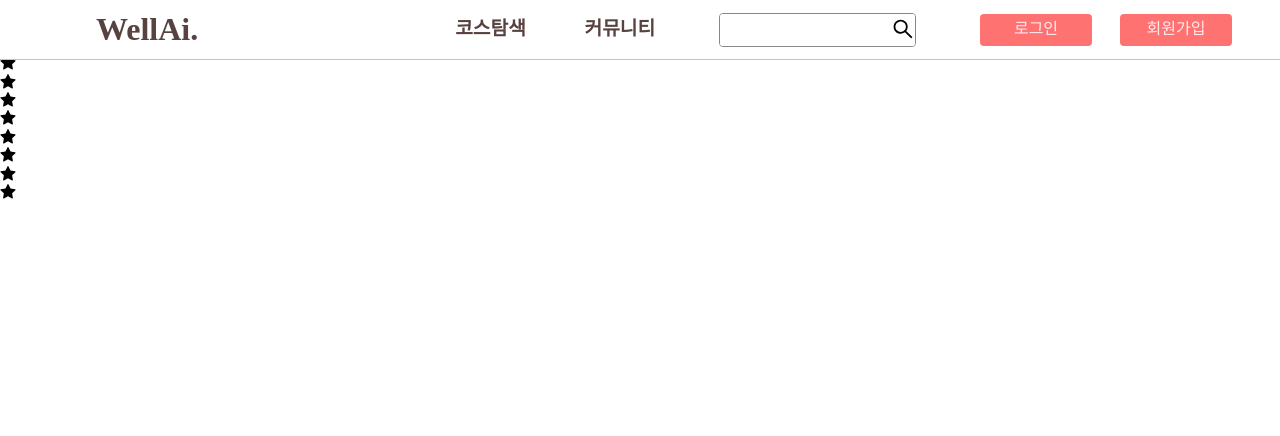
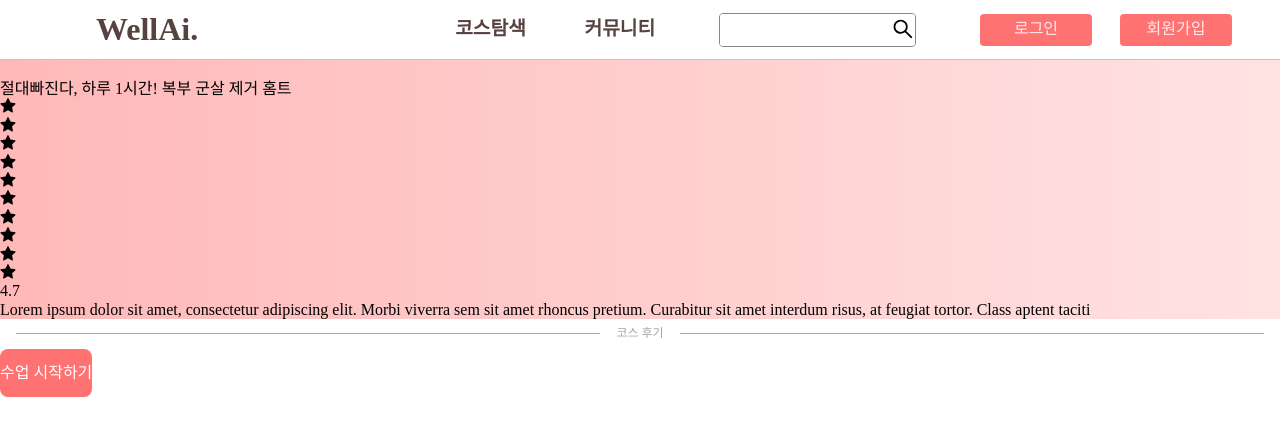
Before and after one commit to JShwa0429/wellai, a React (Create React App) app: page /course/1 in a window 1280 px wide. Shown: the top 436 px of the page. Built offline with nearby package versions, Linux system fonts and the light colour scheme.

Commit message:
feat : MR 전 준비

```diff
--- a/package.json
+++ b/package.json
@@ -8,8 +8,6 @@
     "@testing-library/jest-dom": "^5.16.2",
     "@testing-library/react": "^12.1.2",
     "@testing-library/user-event": "^13.5.0",
-    "@types/react-youtube": "^7.10.0",
-    "@types/redux-logger": "^3.0.9",
     "antd": "^4.18.7",
     "axios": "^0.26.0",
     "js-cookie": "^3.0.1",
@@ -17,11 +15,9 @@
     "react-dom": "^17.0.2",
     "react-hook-form": "^7.27.0",
     "react-icons": "^4.3.1",
-    "react-player": "^2.9.0",
     "react-redux": "^7.2.6",
     "react-router-dom": "^6.2.1",
     "react-scripts": "5.0.0",
-    "react-youtube": "^7.14.0",
     "redux-logger": "^3.0.6",
     "styled-components": "^5.3.3",
     "styled-normalize": "^8.0.7",
@@ -53,6 +49,7 @@
     ]
   },
   "devDependencies": {
+    "@types/redux-logger": "^3.0.9",
     "@types/antd": "^1.0.0",
     "@types/axios": "^0.14.0",
     "@types/jest": "^27.4.0",
--- a/src/components/header/Header.tsx
+++ b/src/components/header/Header.tsx
@@ -7,7 +7,7 @@ const Header = () => {
   const logoName = 'WellAi.';
   return (
     <DivHeader>
-      <Link to="home">
+      <Link to="/">
         <h1>{logoName}</h1>
       </Link>
       <Nav />
--- a/src/pages/CourseDetailPage.tsx
+++ b/src/pages/CourseDetailPage.tsx
@@ -1,12 +1,67 @@
 import { Rate } from 'antd';
+import { useParams, Link } from 'react-router-dom';
+import styled from 'styled-components';
 
 const CourseDetailPage = () => {
+  const id = useParams();
+
+  const data = {
+    title: '절대빠진다, 하루 1시간! 복부 군살 제거 홈트',
+    score: 4.7,
+    explain:
+      'Lorem ipsum dolor sit amet, consectetur adipiscing elit. Morbi viverra sem sit amet rhoncus pretium. Curabitur sit amet interdum risus, at feugiat tortor. Class aptent taciti ',
+  };
   return (
-    <div>
-      코스 상세 페이지입니다.
-      <Rate allowHalf defaultValue={2.5} />
-    </div>
+    <Div>
+      <DivCourseDetail>
+        <div className="explain">
+          <div className="title">{data.title}</div>
+          <div className="rate">
+            <Rate disabled defaultValue={data.score} />
+            {data.score}
+          </div>
+          <div className="explain">{data.explain}</div>
+        </div>
+      </DivCourseDetail>
+      <div className="hr-sect">코스 후기</div>
+      <Link to={`/listen/${id.id}`}>
+        <Button>수업 시작하기</Button>
+      </Link>
+    </Div>
   );
 };
 
 export default CourseDetailPage;
+const Div = styled.div`
+  .hr-sect {
+    display: flex;
+    flex-basis: 100%;
+    align-items: center;
+    color: rgba(0, 0, 0, 0.35);
+    font-size: 12px;
+    margin: 8px 0px;
+  }
+  .hr-sect::before,
+  .hr-sect::after {
+    content: '';
+    flex-grow: 1;
+    background: rgba(0, 0, 0, 0.35);
+    height: 1px;
+    font-size: 0px;
+    line-height: 0px;
+    margin: 0px 16px;
+  }
+`;
+const DivCourseDetail = styled.div`
+  background: linear-gradient(to right, rgba(255, 114, 114, 0.5), rgba(255, 114, 114, 0.2));
+  display: flex;
+  flex-direction: column;
+  padding-top: 10vh;
+`;
+
+const Button = styled.button`
+  border-radius: 8px;
+  height: 3em;
+  color: white;
+  background-color: ${(props) => props.theme.main};
+`;
--- a/src/pages/ListenPage.tsx
+++ b/src/pages/ListenPage.tsx
@@ -1,7 +1,5 @@
 import { WebCam } from 'components';
 import styled from 'styled-components';
-import YouTube from 'react-youtube';
-import ReactPlayer from 'react-player';
 
 const ListenPage = () => {
   // const opts = {
@@ -11,11 +9,6 @@ const ListenPage = () => {
   //   },
   // };
 
-  const _onReady = (event: any) => {
-    // access to player in all event handlers via event.target
-    console.log(event);
-    event.target.pauseVideo();
-  };
   return (
     <DivCourse>
       <TitleDiv>
--- a/src/pages/MainRenderPage.tsx
+++ b/src/pages/MainRenderPage.tsx
@@ -15,4 +15,5 @@ const Div = styled.div`
   align-items: center;
   width: 100vw;
   height: 100vh;
+  background-color: ${(props) => props.theme.light};
 `;
```
